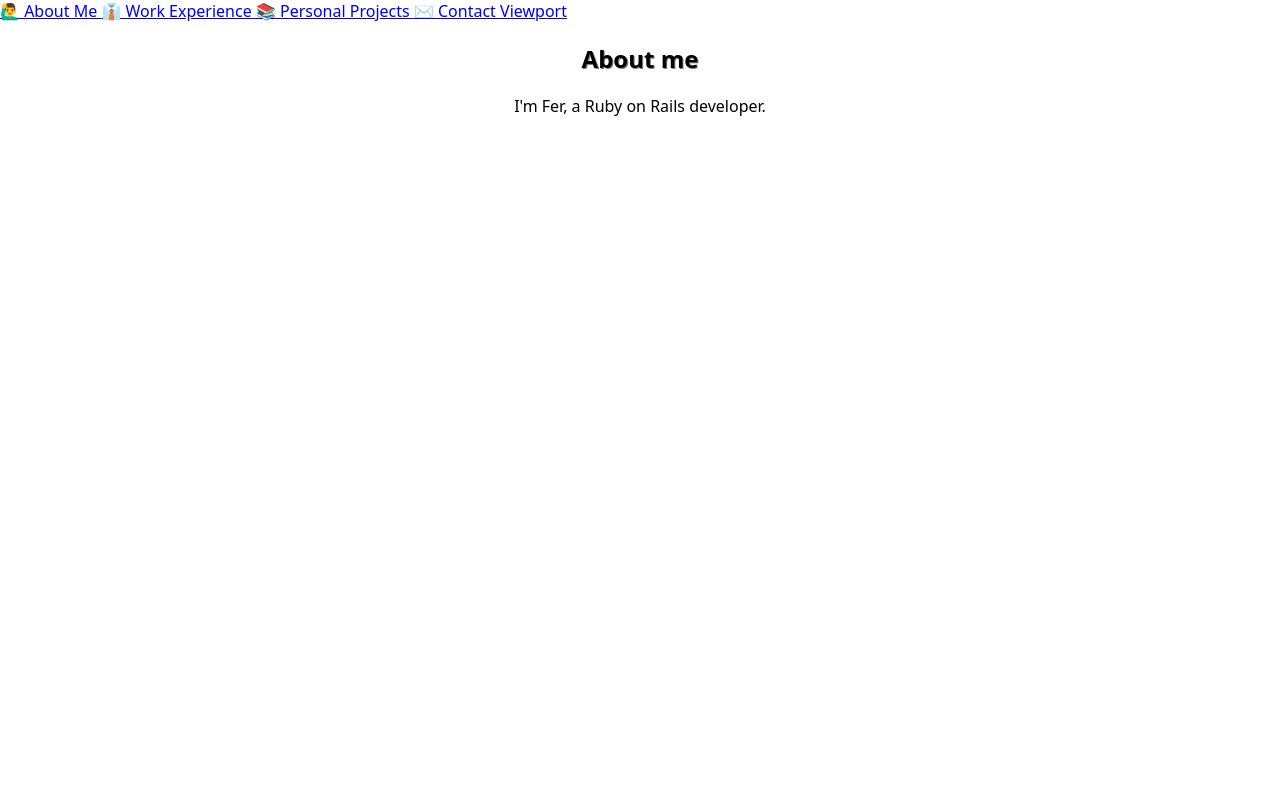
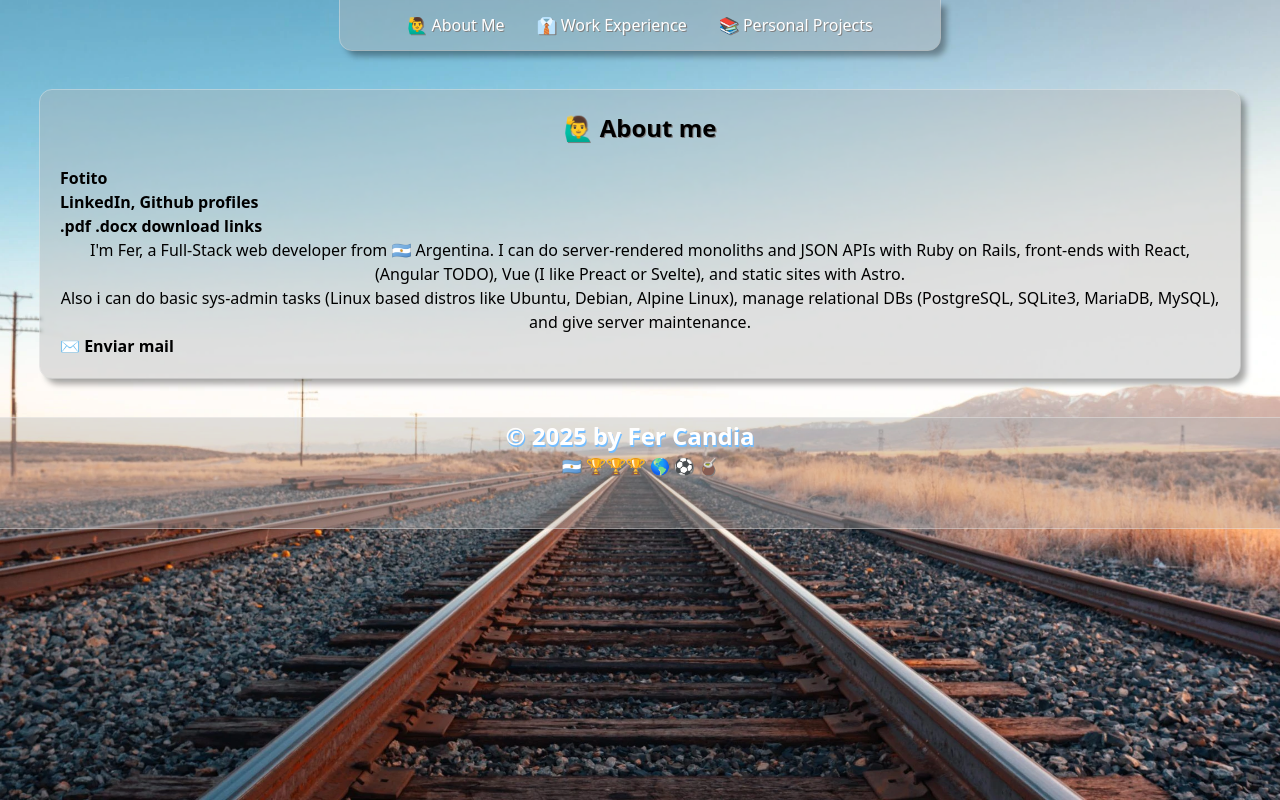
Before and after one commit to sombondrolo/CF-Resume, an Astro site: page / in a window 1280 px wide. Built offline with nearby package versions, Linux system fonts and the light colour scheme; Astro itself is replaced by a stand-in of ours.

Commit message:
Added navbar and section styles, bg img

```diff
--- /dev/null
+++ b/src/components/Footer.astro
@@ -0,0 +1,38 @@
+---
+const currentYear = new Date().getFullYear()
+---
+<style>
+footer {
+  background-color: rgba(180,180,180,0.4);
+  outline: 1px solid rgba(220,220,220,0.6);
+  display: flex;
+  align-items: center;
+  justify-content: center;
+  flex-direction: column;
+  /*
+  position: sticky;
+  top: calc(100% - 36px);
+  left: calc(50% - (398px / 2));
+  */
+
+  h2 {
+    margin-right: 20px;
+    color: white;
+    text-shadow: 1px 1.5px rgb(115 189 255);
+  }
+}
+
+.mejor-pais-del-mundo {
+  text-shadow: 1.1px 1.1px gray;
+  margin-bottom: 50px;
+}
+</style>
+
+<footer>
+  <h2>
+    &copy; {currentYear} by Fer Candia
+  </h2>
+
+  <div class="mejor-pais-del-mundo">🇦🇷 🏆🏆🏆 🌎 ⚽ 🧉</div>
+  <div class="empty-space"></div>
+</footer>
--- a/src/components/Navbar.astro
+++ b/src/components/Navbar.astro
@@ -6,14 +6,72 @@ const navLinks = [
   // { href: '/skills/',   title: '🛠️ Skills' },
   { href: '/work/',     title: '👔 Work Experience' },
   { href: '/projects/', title: '📚 Personal Projects' },
-  { href: '/contact/',  title: '✉️ Contact' },
-  { href: '/viewport/', title: 'Viewport' },
+  // { href: '/contact/',  title: '✉️ Contact' },
 ]
 ---
+<style>
+@media (max-width: 449px) {
+  nav {
+    width: 300px;
+  }
+}
+
+@media (min-width: 450px) and (max-width: 1199px) {
+  nav {
+    width: 400px;
+  }
+}
+
+@media (min-width: 1200px) {
+  nav {
+    width: 600px;
+  }
+}
+nav {
+  margin-inline: auto;
+  background-color: rgba(180,180,180, 0.4);
+  outline: 1px solid rgba(220,220,220, 0.6);
+  box-shadow: 6px 6px 6px rgb(0 0 0 / 35%);
+  /* GPU intensive effect not recommended in Mobile */
+  backdrop-filter: blur(1.6px);
+  border-radius: 0 0 12px 12px;
+}
+
+ul.nav-links {
+  display: flex;
+  justify-content: center;
+  column-gap: 20px;
+}
+
+li.nav-link {
+  margin-block: 10px;
+  /* transition: transform 0.2s ease-in-out; */
+  transition:
+    background-color 0.4s ease,
+    box-shadow 0.4s ease,
+    opacity 0.4s ease,
+    transform 0.4s cubic-bezier(0.175, 0.885, 0.32, 1.275);
+  padding: 3px 0;
+  /* border-radius: 10px; */
+}
+
+li.nav-link:hover {
+  transform: scale(1.2);
+  background-color: var(--hover-bg-color);
+  box-shadow: 5px 5px 7px rgb(0 0 0 / 30%);
+  /* border-radius: 10px; */
+  outline: 0.1px solid rgb(85 85 217 / 30%);
+}
+
+li.nav-link, li.nav-link:hover { border-radius: 10px; }
+</style>
+
 <nav>
-	<ul>
+	<ul class="nav-links">
 		{ navLinks.map(link => (
-      <Navlink href={link.href} title={link.title} />
+      <li class="nav-link">
+        <Navlink href={link.href} title={link.title} />
+      </li>
     )) }
 	</ul>
 </nav>
--- a/src/components/Navlink.astro
+++ b/src/components/Navlink.astro
@@ -6,7 +6,17 @@ interface Navlink {
 
 const { href, title } = Astro.props
 ---
+<style>
+.nav-link-text {
+  color: white;
+  text-shadow: 1.1px 1.1px gray;
+  padding: 6px;
+  border-radius: 10px;
+  /* font-size: x-small; */
+}
 
-<a href={href}>
+</style>
+
+<a class="nav-link-text" href={href}>
   {title}
 </a>
--- a/src/env.d.ts
+++ b/src/env.d.ts
@@ -1 +1,2 @@
+/// <reference path="../.astro/types.d.ts" />
 /// <reference types="astro/client" />
--- a/src/layouts/Layout.astro
+++ b/src/layouts/Layout.astro
@@ -1,11 +1,15 @@
 ---
+import { ViewTransitions } from 'astro:transitions'
+import Navbar from '@/components/Navbar.astro'
+import Notes from '@/pages/notes.astro'
+import Footer from '@/components/Footer.astro'
+
 interface Props {
 	title: string
 }
 const { title } = Astro.props
 
-import { ViewTransitions } from 'astro:transitions'
-import Navbar from '@/components/Navbar.astro'
+const isDev = import.meta.env.MODE === 'development'
 ---
 <!doctype html>
 <html lang="en">
@@ -23,16 +27,22 @@ import Navbar from '@/components/Navbar.astro'
 
 	<body>
 		<Navbar />
+		{ isDev && (
+			<Notes />
+		) }
 
 		<main>
 			<slot />
 		</main>
+
+		<Footer />
 	</body>
 </html>
 
 <style is:global>
 /* Astro boiler */
 :root {
+	/* Astro boiler CSS vars */
 	--accent: 136, 58, 234;
 	--accent-light: 224, 204, 250;
 	--accent-dark: 49, 10, 101;
@@ -42,11 +52,20 @@ import Navbar from '@/components/Navbar.astro'
 		rgb(var(--accent-light)) 30%,
 		white 60%
 	);
+	/* My CSS vars */
+	--hover-bg-color: rgba(68, 150, 213, 0.7);
 }
 html {
-	font-family: system-ui, sans-serif;
+	font-family: "Ubuntu", system-ui, sans-serif;
 	/* background: #13151a; */
-	background-size: 224px;
+	/* background-size: 224px; */
+
+	/* from Vite boiler */
+  line-height: 1.5;
+  font-synthesis: none;
+  text-rendering: optimizeLegibility;
+  -webkit-font-smoothing: antialiased;
+  -moz-osx-font-smoothing: grayscale;
 }
 code {
 	font-family:
@@ -61,7 +80,7 @@ code {
 }
 
 /* User Agent resets */
-body, p, h1, h4, h5, ul {
+body, p, h1, h2, h4, h5, ul {
   margin: 0;
 	padding: 0;
 }
@@ -70,9 +89,27 @@ li {
   list-style-type: none;
 }
 
-/* Global HTML Tags */
+a {
+	text-decoration: none;
+}
+
+/* Global defaults for HTML Tags */
+body {
+	min-height: 100vh;
+	/* BG */
+	background-image: url('/horizon-railway-bg-2560x1440.webp');
+	background-size: cover;
+	background-position: center;
+}
 section {
+	margin: 40px;
   padding: 20px;
+	background-color: rgba(180,180,180, 0.4);
+  outline: 1px solid rgba(220,220,220, 0.6);
+  box-shadow: 6px 6px 6px rgb(0 0 0 / 35%);
+  /* GPU intensive effect not recommended in Mobile */
+  backdrop-filter: blur(1.6px);
+  border-radius: 12px;
 
   h1, p, ul, li {
     text-align: center;
--- a/src/pages/index.astro
+++ b/src/pages/index.astro
@@ -3,8 +3,23 @@
 ---
 <Layout title="Fer Candia | Ruby on Rails developer">
 	<section>
-		<h1>About me</h1>
-		<p>I'm Fer, a Ruby on Rails developer.</p>
+		<h1>🙋‍♂️ About me</h1>
+		<h4>Fotito</h4>
+		<h4>LinkedIn, Github profiles</h4>
+		<h4>.pdf .docx download links</h4>
+		<p>
+			I'm Fer, a Full-Stack web developer from 🇦🇷 Argentina.
+			I can do server-rendered monoliths and JSON APIs with Ruby on Rails,
+				front-ends with React, (Angular TODO), Vue (I like Preact or Svelte),
+				and static sites with Astro.
+		</p>
+		<p>
+			Also i can do basic sys-admin tasks (Linux based distros like Ubuntu, Debian, Alpine Linux),
+				manage relational DBs (PostgreSQL, SQLite3, MariaDB, MySQL),
+				and give server maintenance.
+		</p>
+		<h4>✉️ Enviar mail</h4>
+		<!-- <h4>Enviar Wsp</h4> -->
 	</section>
 </Layout>
 
--- a/src/pages/notes.astro
+++ b/src/pages/notes.astro
@@ -3,13 +3,18 @@ const notes = [
   "Navbar: Locales language switch?",
   "Global: bg?",
   "Work: animate.css overlay text?",
-  "Footer: Agregar /viewport al footer",
 ]
 ---
 <style>
 .notes-container {
   margin-bottom: 20px;
 }
+
+.viewport-link {
+  display: inline-block;
+  margin-left: calc(100% - 70px);
+}
+
 p.notes-text {
   color: red;
   font-size: x-small;
@@ -18,6 +23,8 @@ const notes = [
 </style>
 
 <div class="notes-container">
+  <a class="viewport-link" href="/viewport/">/viewport</a>
+
   { notes.map(note =>
     <p class="notes-text">{note}</p>
   )}
```
Also changed, not shown: src/pages/projects.astro (+1 -6 lines), src/pages/work.astro (+10 -7 lines), public/horizon-railway-bg-2560x1440.webp (added), public/horizon-railway-bg.jpg (added). Lines whose indentation alone changed are shown as unchanged.
